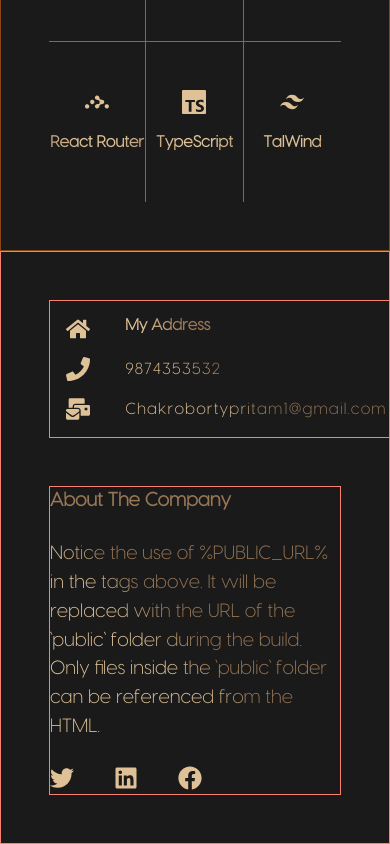
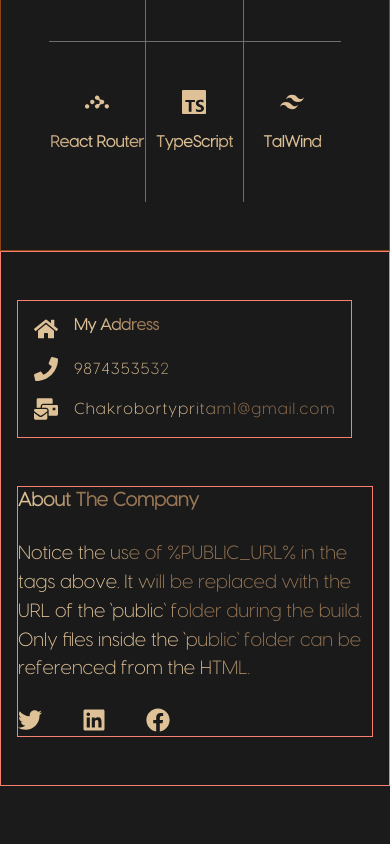
Before and after one commit to anynomous001/DevFolio, a React (Vite) app: page / in a window 390 px wide. Shown: the part 3642-4486 px from the top of the page. After the commit the page ends 4428 px from the top, so only its background shows below. Built offline with nearby package versions, Linux system fonts and the light colour scheme.

Commit message:
Footer added with 480px and 780px responsiveness

```diff
--- a/src/Components/FooterStyle.css
+++ b/src/Components/FooterStyle.css
@@ -5,7 +5,7 @@
     justify-items: center;
     grid-template-columns: 40% 60%;
     align-items: center;
-    padding: var(--padding);
+    padding: var(--padding) 1em;
     border: 1px solid salmon;
 }
 
@@ -84,6 +84,11 @@ p {
     .right div .icons {
         font-size: x-large;
     }
+
+    .left div {
+        margin: 1rem;
+        gap: 1rem;
+    }
 }
 
 @media screen and (max-width:780px) {
```
